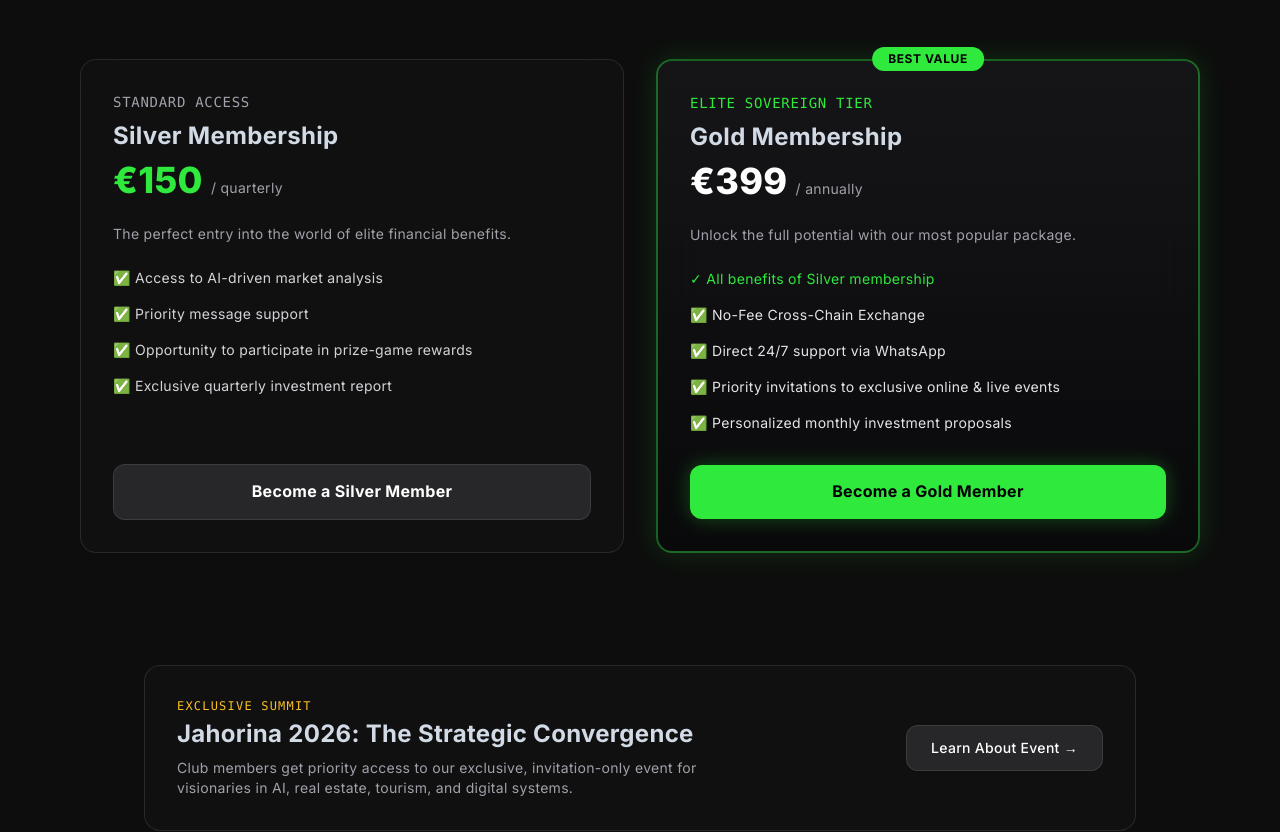
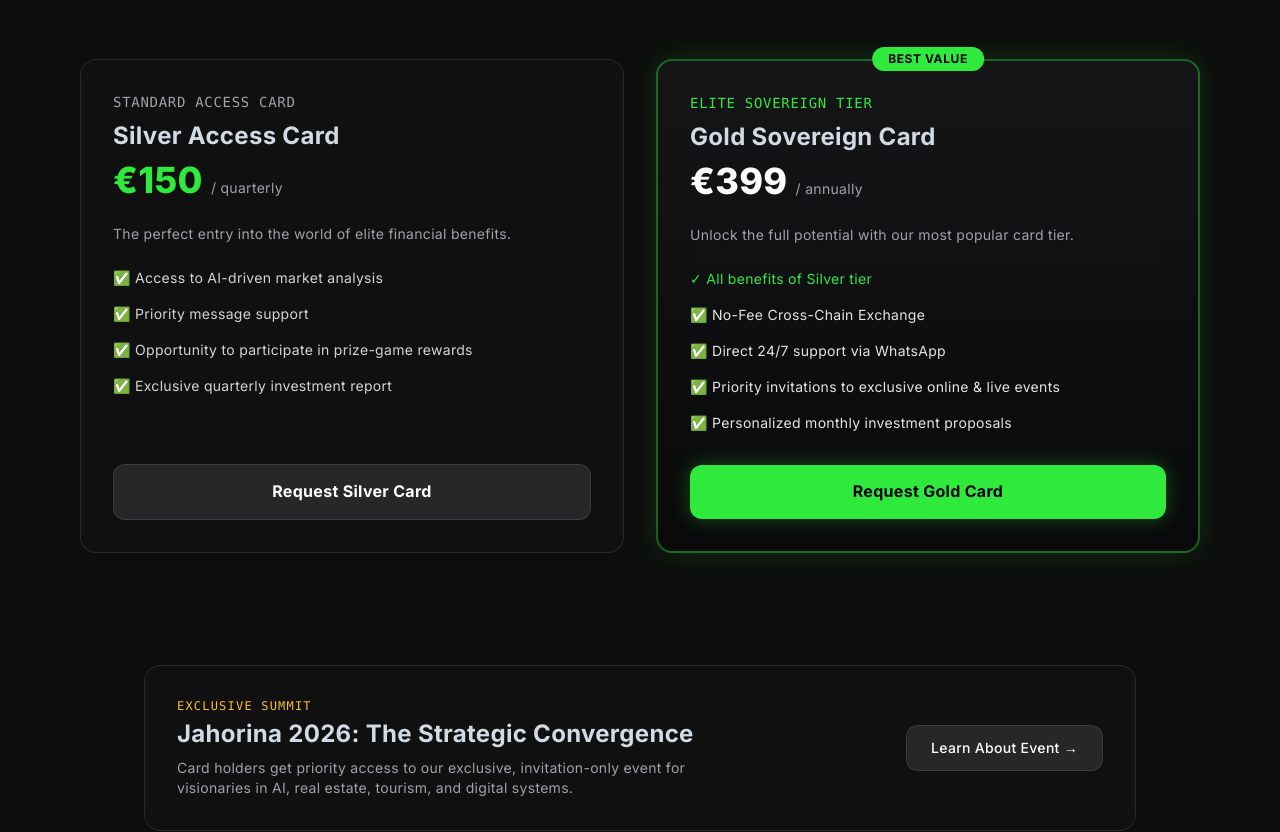
Before and after one commit to Mirb88/MirbInvestments-Web3, a Next.js app: page /club in a window 1280 px wide. Shown: the part 760-1592 px from the top of the page. Built offline with nearby package versions, Linux system fonts and the light colour scheme; no server answers.

Commit message:
sync: Refine club page with access cards terminology and neon video framing

```diff
--- a/src/app/club/page.tsx
+++ b/src/app/club/page.tsx
@@ -42,7 +42,7 @@ export default function EliteClubPage() {
         userId: `guest_${Date.now()}`,
         email: contactInfo,
         name: userName || 'Sovereign Guest',
-        subject: `Membership Request: ${selectedTier?.name} (${selectedTier?.price})`,
+        subject: `Access Request: ${selectedTier?.name} (${selectedTier?.price})`,
         message: `Direct request for ${selectedTier?.name} (${selectedTier?.price}). Contact: ${contactInfo}`,
         status: 'new',
         createdAt: serverTimestamp()
@@ -173,7 +173,7 @@ export default function EliteClubPage() {
         </div>
       </div>
 
-      {/* 3. CLUB HERO SEKCIJA SA INTEGRISANIM 3D NEON VIDEO EFEKTOM */}
+      {/* 3. CLUB HERO SEKCIJA SA 3D NEON VIDEO EFEKTOM */}
       <section className="relative py-16 px-4 text-center max-w-5xl mx-auto">
         <div className="absolute inset-0 -z-10 bg-[radial-gradient(ellipse_at_center,_var(--tw-gradient-stops))] from-[#2FE93D]/15 via-transparent to-transparent blur-3xl"></div>
 
@@ -190,7 +190,7 @@ export default function EliteClubPage() {
           Your ticket to the world of Elite Financial Intelligence. Partnership in your decentralized success.
         </p>
 
-        {/* 3D NEON VIDEO NA KLUB STRANICI */}
+        {/* 3D NEON VIDEO SA OKVIROM */}
         <div className="my-8 relative max-w-xl mx-auto rounded-3xl overflow-hidden border border-[#2FE93D]/40 shadow-[0_0_40px_rgba(47,233,61,0.2)] bg-zinc-950">
           <div className="absolute inset-0 bg-[#2FE93D]/10 animate-pulse pointer-events-none"></div>
           <video
@@ -207,15 +207,15 @@ export default function EliteClubPage() {
         </div>
       </section>
 
-      {/* 4. MEMBERSHIP TIERS */}
+      {/* 4. PRISTUPNE KARTICE (ACCESS CARDS) */}
       <section className="py-12 px-4 max-w-6xl mx-auto">
         <div className="grid grid-cols-1 md:grid-cols-2 gap-8">
 
-          {/* SILVER MEMBERSHIP */}
+          {/* SREBRNA PRISTUPNA KARTICA */}
           <div className="bg-zinc-900/40 border border-white/10 rounded-2xl p-8 backdrop-blur-xl hover:border-[#2FE93D]/50 transition-all flex flex-col justify-between">
             <div>
-              <div className="text-zinc-400 font-mono text-sm uppercase tracking-wider mb-2">Standard Access</div>
-              <h3 className="text-2xl font-bold mb-2">Silver Membership</h3>
+              <div className="text-zinc-400 font-mono text-sm uppercase tracking-wider mb-2">Standard Access Card</div>
+              <h3 className="text-2xl font-bold mb-2">Silver Access Card</h3>
               <div className="text-4xl font-extrabold text-[#2FE93D] mb-6">€150 <span className="text-sm font-normal text-zinc-400">/ quarterly</span></div>
               <p className="text-zinc-400 text-sm mb-6">The perfect entry into the world of elite financial benefits.</p>
 
@@ -228,14 +228,14 @@ export default function EliteClubPage() {
             </div>
 
             <button
-              onClick={() => openRequestModal('Silver Membership', '€150 quarterly')}
+              onClick={() => openRequestModal('Silver Access Card', '€150 quarterly')}
               className="w-full py-3.5 rounded-xl bg-zinc-800 hover:bg-[#2FE93D] hover:text-black font-bold transition-all border border-white/10 cursor-pointer"
             >
-              Become a Silver Member
+              Request Silver Card
             </button>
           </div>
 
-          {/* GOLD MEMBERSHIP */}
+          {/* ZLATNA PRISTUPNA KARTICA */}
           <div className="bg-gradient-to-b from-zinc-900/80 to-zinc-950/90 border-2 border-[#2FE93D]/40 rounded-2xl p-8 backdrop-blur-xl relative shadow-[0_0_30px_rgba(47,233,61,0.15)] flex flex-col justify-between">
             <div className="absolute -top-3.5 left-1/2 -translate-x-1/2 px-4 py-1 rounded-full bg-[#2FE93D] text-black text-xs font-bold uppercase tracking-wider">
               Best Value
@@ -243,12 +243,12 @@ export default function EliteClubPage() {
 
             <div>
               <div className="text-[#2FE93D] font-mono text-sm uppercase tracking-wider mb-2">Elite Sovereign Tier</div>
-              <h3 className="text-2xl font-bold mb-2">Gold Membership</h3>
+              <h3 className="text-2xl font-bold mb-2">Gold Sovereign Card</h3>
               <div className="text-4xl font-extrabold text-white mb-6">€399 <span className="text-sm font-normal text-zinc-400">/ annually</span></div>
-              <p className="text-zinc-400 text-sm mb-6">Unlock the full potential with our most popular package.</p>
+              <p className="text-zinc-400 text-sm mb-6">Unlock the full potential with our most popular card tier.</p>
 
               <ul className="space-y-4 mb-8 text-sm text-zinc-200">
-                <li className="flex items-center gap-3 text-[#2FE93D]">✓ All benefits of Silver membership</li>
+                <li className="flex items-center gap-3 text-[#2FE93D]">✓ All benefits of Silver tier</li>
                 <li className="flex items-center gap-3">✅ No-Fee Cross-Chain Exchange</li>
                 <li className="flex items-center gap-3">✅ Direct 24/7 support via WhatsApp</li>
                 <li className="flex items-center gap-3">✅ Priority invitations to exclusive online & live events</li>
@@ -257,10 +257,10 @@ export default function EliteClubPage() {
             </div>
 
             <button
-              onClick={() => openRequestModal('Gold Membership', '€399 annually')}
+              onClick={() => openRequestModal('Gold Sovereign Card', '€399 annually')}
               className="w-full py-3.5 rounded-xl bg-[#2FE93D] text-black hover:bg-[#25b830] font-bold transition-all shadow-[0_0_20px_rgba(47,233,61,0.3)] cursor-pointer"
             >
-              Become a Gold Member
+              Request Gold Card
             </button>
           </div>
 
@@ -276,7 +276,7 @@ export default function EliteClubPage() {
             <div className="text-amber-400 font-mono text-xs uppercase tracking-widest mb-1">Exclusive Summit</div>
             <h3 className="text-2xl font-bold mb-2">Jahorina 2026: The Strategic Convergence</h3>
             <p className="text-zinc-400 text-sm max-w-xl">
-              Club members get priority access to our exclusive, invitation-only event for visionaries in AI, real estate, tourism, and digital systems.
+              Card holders get priority access to our exclusive, invitation-only event for visionaries in AI, real estate, tourism, and digital systems.
             </p>
           </div>
           <button
```
